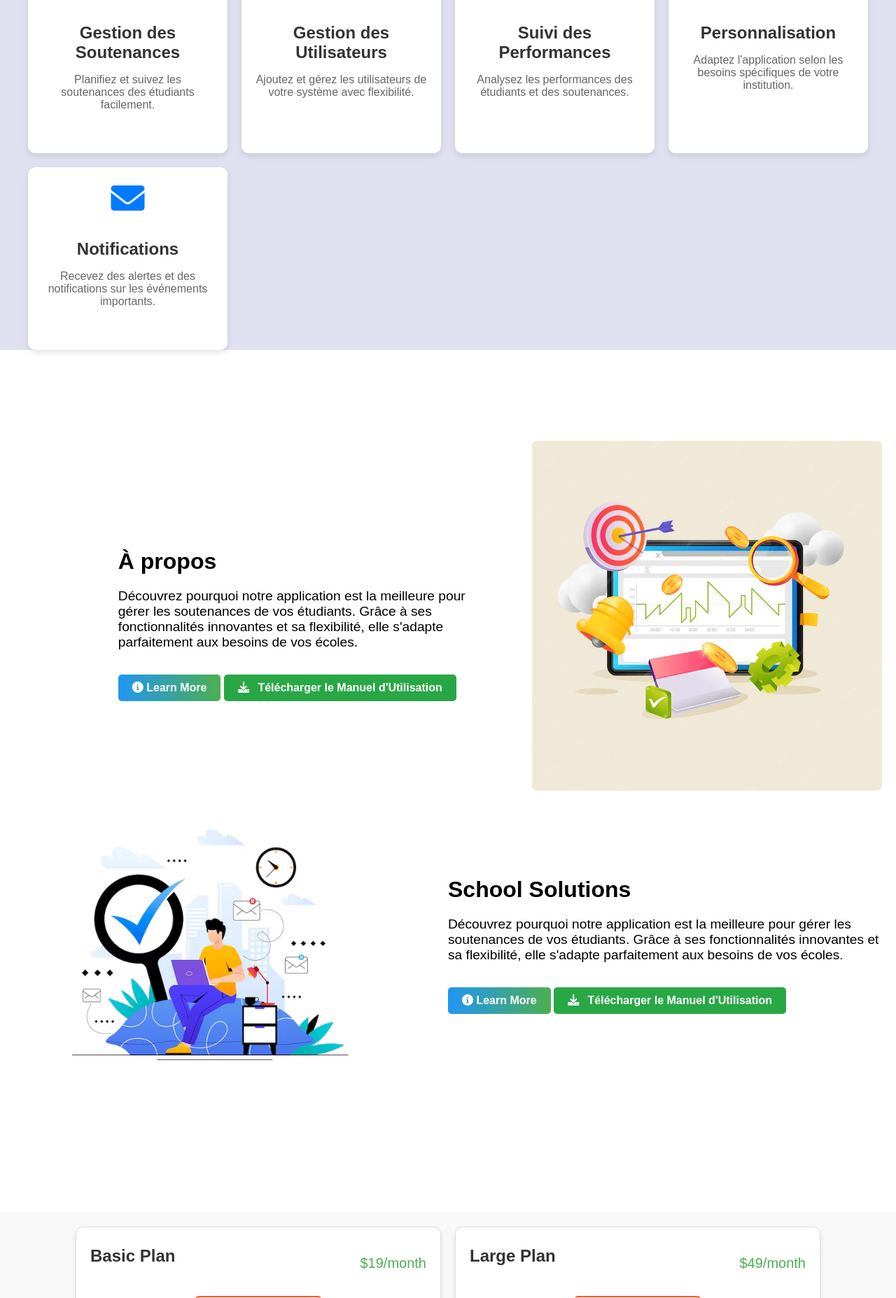
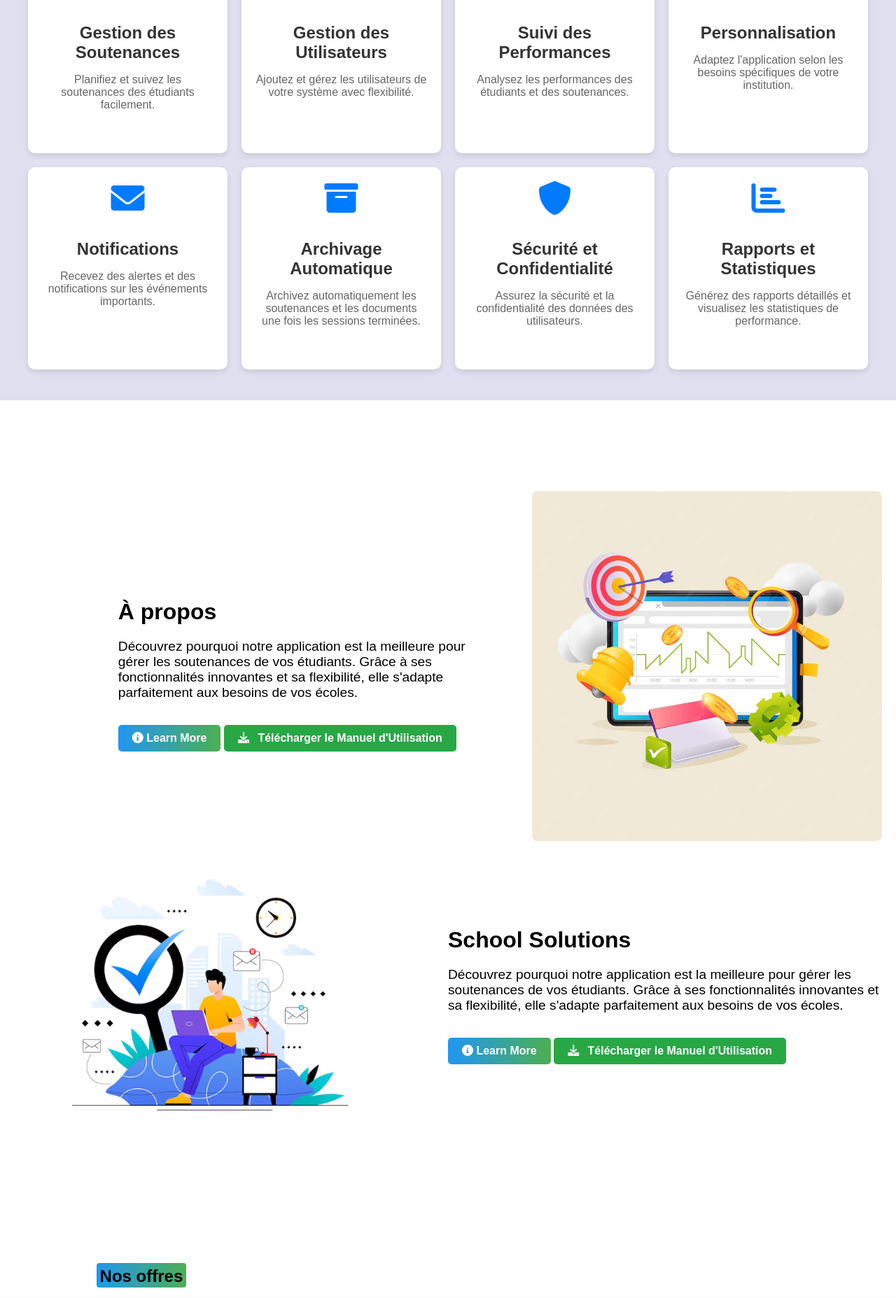
Before and after one commit to Geraldo568/DefenseScheduler, a Django app: page / in a window 1280 px wide. Shown: the part 1200-3055 px from the top of the page at 70% size. Run offline with Django 4.2, Linux system fonts and the light colour scheme.

Commit message:
Change for pages?

```diff
--- a/DScedulerApp/static/css/style.css
+++ b/DScedulerApp/static/css/style.css
@@ -45,23 +45,6 @@ body {
 }
 
 
-.btn-demo1{
-        background: linear-gradient(90deg, #2196f3, #4caf50);
-        color: black;
-    padding: 10px 20px;
-    text-decoration: none;
-    border-radius: 5px;
-    margin-right: 20px;
-    font-weight: bold;
-    transition: background 0.3s ease, transform 0.3s ease;
-
-
-}
-
-.btn-demo1:hover {
-    background: #0056b3;
-    transform: scale(1.05);
-}
 
 
 .btn-demo {
@@ -69,7 +52,7 @@ body {
     background: linear-gradient(90deg, #2196f3, #4caf50);
 
         /*color: #fff; */
-    color: black;
+    color: white;
     padding: 10px 20px;
     text-decoration: none;
     border-radius: 5px;
@@ -820,6 +803,25 @@ body {
         align-items: center;
     }
 }
+
+
+
+
+
+
+.section-title {
+  font-size: 24px;
+  font-weight: bold;
+  background:linear-gradient(90deg, #2196f3, #4caf50);  color: var(--clr-l);
+  border: none;
+  padding: 10px 20px;
+  cursor: not-allowed;
+  width: auto;
+  text-align: center;
+  padding: 5px 5px;
+  margin-left: 10.75%;
+  margin-bottom: -120px;
+}
 .pricing-plans {
     display: flex;
     flex-wrap: wrap;
--- a/DScedulerApp/templates/home.html
+++ b/DScedulerApp/templates/home.html
@@ -116,8 +116,28 @@
                 <h2>Notifications</h2>
                 <p>Recevez des alertes et des notifications sur les événements importants.</p>
             </div>
+             <div class="feature-item">
+                <i class="fas fa-archive"></i>
+                <h2>Archivage Automatique</h2>
+                <p>Archivez automatiquement les soutenances et les documents une fois les sessions terminées.</p>
+            </div>
+
+             <div class="feature-item">
+                <i class="fas fa-shield-alt"></i>
+                <h2>Sécurité et Confidentialité</h2>
+                <p>Assurez la sécurité et la confidentialité des données des utilisateurs.</p>
+            </div>
+
+            <div class="feature-item">
+                <i class="fas fa-chart-bar"></i>
+                <h2>Rapports et Statistiques</h2>
+                <p>Générez des rapports détaillés et visualisez les statistiques de performance.</p>
+            </div>
+
+
         </div>
     </div>
+    <br> <br>
 </section>
 
 
@@ -156,7 +176,8 @@
 
 
 
-
+<button class="section-title" >Nos offres</button>
+<br><br>
 
 <section class="pricing-plans">
     <div class="plan">
@@ -186,7 +207,7 @@
         </ul>
         <a href="#" class="btn-get-started">Get Started</a>
         <br> <br>
-                    No credit card recommended
+                    No credit card required
 
     </div>
 
@@ -217,7 +238,7 @@
         </ul>
         <a href="#" class="btn-get-started">Get Started</a>
         <br> <br>
-                    No credit card recommended
+                    No credit card required
 
     </div>
 
@@ -248,25 +269,11 @@
         </ul>
         <a href="#" class="btn-get-started">Get Started</a>
         <br> <br>
-            No credit card recommended
+            No credit card required
 
     </div>
 
-            <br> <br>
-
 </section>
-
-
-
-
-<br> <br> <br> <br>
-<br> <br>
-<br> <br>
-
-
-
-
-
 
 
 
@@ -286,7 +293,6 @@
             </div>
 
             <div class="footer-section quick-links">
-                <h2>Liens Rapides</h2>
                 <ul>
                     <li><a href="#home">Accueil</a></li>
                     <li><a href="#features">Fonctionnalités</a></li>
```
